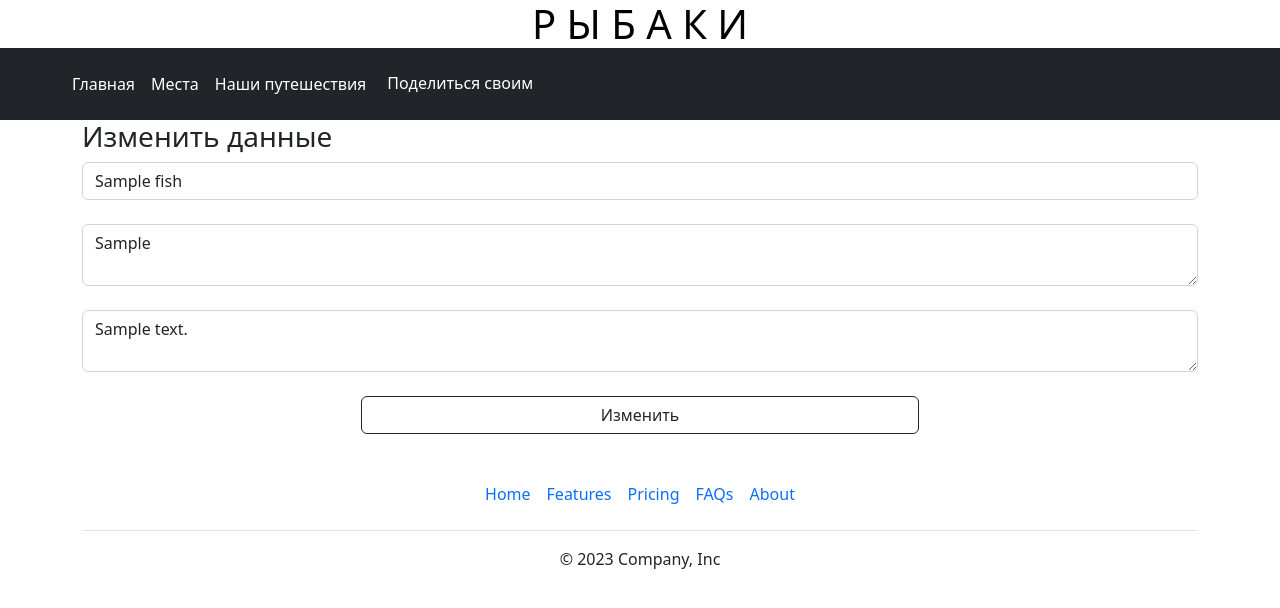
After one commit to Kabanskiy/website_flask_trial, a Flask app: page /journeys/1/update in a window 1280 px wide. The commit adds this page. Shown: the top 608 px of the page. Run offline with Flask 3, Linux system fonts and the light colour scheme; tables that the repository leaves empty hold one stand-in row (values such as "Sample post").

Commit message:
Добавлена функция редактирования статей

```diff
--- a/app.py
+++ b/app.py
@@ -33,10 +33,39 @@ def journeys():
     fishes = Fish.query.order_by(Fish.date.desc()).all()
     return render_template('journeys.html', fishes=fishes)
 
-@app.route('/journeys/int:id>')
+@app.route('/journeys/<int:id>')
 def journey_read(id):
     fish = Fish.query.get(id)
     return render_template('journey_read.html', fish=fish)
+
+@app.route('/journeys/<int:id>/delete')
+def journey_delete(id):
+    fish = Fish.query.get_or_404(id)
+
+    try:
+        db.session.delete(fish)
+        db.session.commit()
+        return redirect('/journeys')
+    except:
+        return 'Что-то пошло не так...'
+
+
+@app.route('/journeys/<int:id>/update', methods=['POST', 'GET'])
+def journey_update(id):
+    fish = Fish.query.get(id)
+    if request.method == 'POST':
+        fish.title = request.form['title']
+        fish.intro = request.form['intro']
+        fish.text = request.form['text']
+
+        try:
+            db.session.commit()
+            return redirect('/journeys')
+        except:
+            return 'Что-то пошло не так...'
+    else:
+        fish = Fish.query.get(id)
+        return render_template('journey_update.html', fish=fish)
 
 @app.route('/create-journey', methods=['POST', 'GET'])
 def create_journey():
--- a/templates/base.html
+++ b/templates/base.html
@@ -6,7 +6,7 @@
           content="width=device-width, user-scalable=no, initial-scale=1.0, maximum-scale=1.0, minimum-scale=1.0">
     <meta http-equiv="X-UA-Compatible" content="ie=edge">
     <link rel="stylesheet" href="https://cdn.jsdelivr.net/npm/bootstrap@5.2.3/dist/css/bootstrap.min.css">
-    <title class="container">{% block title %}Р Ы Б А К И{% endblock %}</title>
+    <title>{% block title %}РЫБАКИ{% endblock %}</title>
 </head>
     <div class="display-6 text-black show-on-scroll"><center>Р Ы Б А К И</center></div>
 <body>
@@ -26,7 +26,7 @@
       </div>
     </div>
     </header>
-    {% block body %}РЫБАКИ{% endblock%}
+    {% block body %}РЫБАКИ{% endblock %}
     <div class="container">
         <footer class="py-3 my-4">
         <ul class="nav justify-content-center border-bottom pb-3 mb-3">
--- /dev/null
+++ b/templates/journey_update.html
@@ -0,0 +1,19 @@
+{% extends 'base.html' %}
+
+{% block title %}
+Изменение
+{% endblock %}
+
+{% block body %}
+    <div class="container">
+    <h3>Изменить данные</h3>
+    <form method="post">
+      <input type="text" name="title" id="title" class="form-control" value="{{ fish.title }}" placeholder="Добавь место"><br>
+      <textarea name="intro" id="intro" class="form-control" placeholder="Опиши маршрут">{{ fish.intro }}</textarea><br>
+      <textarea name="text" id="text" class="form-control" placeholder="Расскажи про путешествие">{{ fish.text }}</textarea><br>
+      <div class="d-grid gap-2 col-6 mx-auto">
+          <input type="submit" class="btn btn-outline-dark" value="Изменить">
+      </div>
+    </form>
+    </div>
+{% endblock %}
--- a/templates/journeys.html
+++ b/templates/journeys.html
@@ -7,6 +7,7 @@
 {% block body %}
     <div class="container">
         <h3>Наши путешествия</h3>
+    {% if fishes|length > 0 %}
         {% for riba in fishes %}
         <div class="card-body mt-n10 bg-blue me-6 rounded-end p-5 ">
             <h4>{{ riba.title }}</h4>
@@ -15,5 +16,8 @@
             <a href="/journeys/{{ riba.id }}" class="btn btn-outline-dark">Читать</a>
         </div>
         {% endfor %}
+    {% else %}
+    <p>Еще не было путешествий</p>
+    {% endif %}
     </div>
 {% endblock %}
```
Also changed, not shown: templates/journey_read.html (+4 -3 lines).
